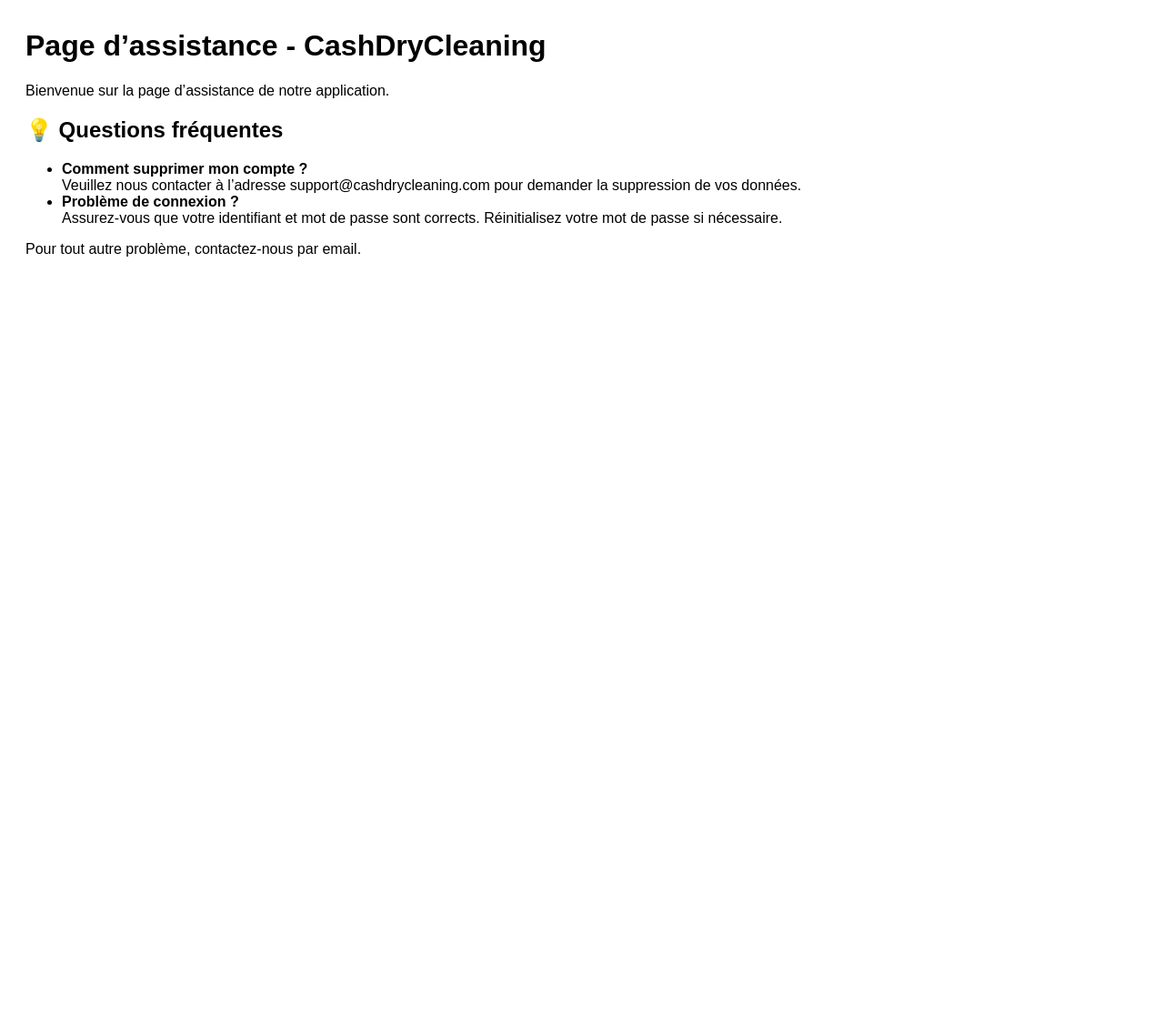
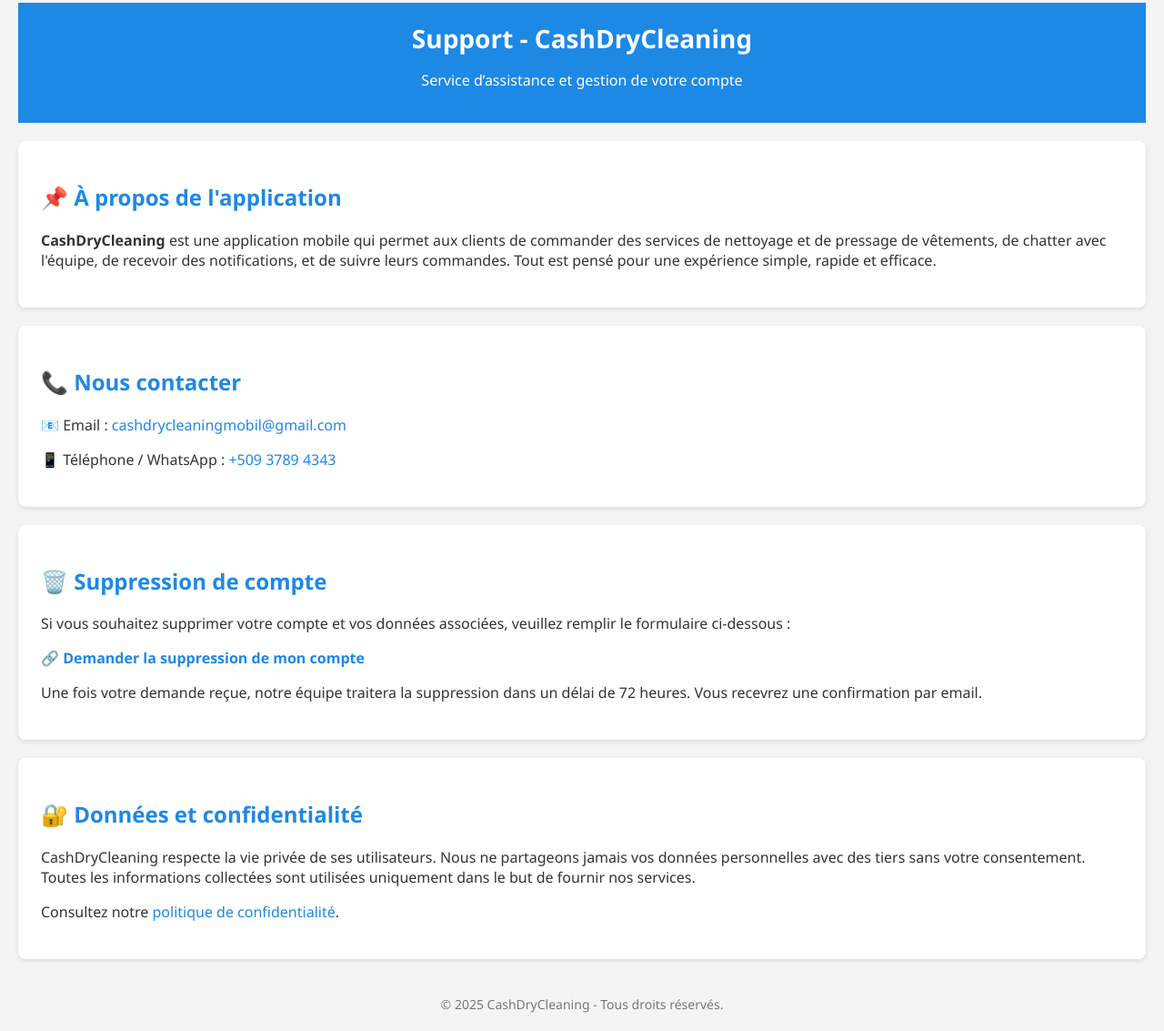
Before and after one commit to Mikelaroselouisiv/cashdrycleaning-support, a plain HTML site: page index.html in a window 1280 px wide. Shown: the part 17-1150 px from the top of the page at 91% size. Before the commit the page ends 800 px from the top, so only its background shows below. Drawn offline with Linux system fonts and the light colour scheme.

Commit message:
Update index.html

```diff
--- a/index.html
+++ b/index.html
@@ -3,16 +3,79 @@
 <head>
   <meta charset="UTF-8" />
   <meta name="viewport" content="width=device-width, initial-scale=1.0" />
-  <title>Aide - CashDryCleaning</title>
+  <title>Assistance - CashDryCleaning</title>
+  <style>
+    body {
+      font-family: 'Segoe UI', sans-serif;
+      background-color: #f4f4f4;
+      color: #333;
+      margin: 0;
+      padding: 20px;
+    }
+    header {
+      background-color: #1e88e5;
+      color: #fff;
+      padding: 20px 40px;
+      text-align: center;
+    }
+    h1 {
+      margin: 0;
+      font-size: 28px;
+    }
+    section {
+      background-color: #fff;
+      margin-top: 20px;
+      padding: 25px;
+      border-radius: 8px;
+      box-shadow: 0 2px 5px rgba(0,0,0,0.1);
+    }
+    h2 {
+      color: #1e88e5;
+    }
+    a {
+      color: #1e88e5;
+      text-decoration: none;
+    }
+    footer {
+      text-align: center;
+      margin-top: 40px;
+      font-size: 14px;
+      color: #777;
+    }
+  </style>
 </head>
-<body style="font-family: Arial, sans-serif; padding: 20px;">
-  <h1>Page d’assistance - CashDryCleaning</h1>
-  <p>Bienvenue sur la page d’assistance de notre application.</p>
-  <h2>💡 Questions fréquentes</h2>
-  <ul>
-    <li><strong>Comment supprimer mon compte ?</strong> <br> Veuillez nous contacter à l’adresse support@cashdrycleaning.com pour demander la suppression de vos données.</li>
-    <li><strong>Problème de connexion ?</strong> <br> Assurez-vous que votre identifiant et mot de passe sont corrects. Réinitialisez votre mot de passe si nécessaire.</li>
-  </ul>
-  <p>Pour tout autre problème, contactez-nous par email.</p>
+<body>
+  <header>
+    <h1>Support - CashDryCleaning</h1>
+    <p>Service d’assistance et gestion de votre compte</p>
+  </header>
+
+  <section>
+    <h2>📌 À propos de l'application</h2>
+    <p><strong>CashDryCleaning</strong> est une application mobile qui permet aux clients de commander des services de nettoyage et de pressage de vêtements, de chatter avec l'équipe, de recevoir des notifications, et de suivre leurs commandes. Tout est pensé pour une expérience simple, rapide et efficace.</p>
+  </section>
+
+  <section>
+    <h2>📞 Nous contacter</h2>
+    <p>📧 Email : <a href="mailto:cashdrycleaningmobil@gmail.com">cashdrycleaningmobil@gmail.com</a></p>
+    <p>📱 Téléphone / WhatsApp : <a href="tel:+50937894343">+509 3789 4343</a></p>
+  </section>
+
+  <section>
+    <h2>🗑️ Suppression de compte</h2>
+    <p>Si vous souhaitez supprimer votre compte et vos données associées, veuillez remplir le formulaire ci-dessous :</p>
+    <p><a href="https://forms.gle/votre-lien-formulaire-suppression" target="_blank"><strong>🔗 Demander la suppression de mon compte</strong></a></p>
+    <p>Une fois votre demande reçue, notre équipe traitera la suppression dans un délai de 72 heures. Vous recevrez une confirmation par email.</p>
+  </section>
+
+  <section>
+    <h2>🔐 Données et confidentialité</h2>
+    <p>CashDryCleaning respecte la vie privée de ses utilisateurs. Nous ne partageons jamais vos données personnelles avec des tiers sans votre consentement. Toutes les informations collectées sont utilisées uniquement dans le but de fournir nos services.</p>
+    <p>Consultez notre <a href="https://mikelaroselouisiv.github.io/cashdrycleaning-support/privacy.html" target="_blank">politique de confidentialité</a>.</p>
+  </section>
+
+  <footer>
+    &copy; 2025 CashDryCleaning - Tous droits réservés.
+  </footer>
 </body>
 </html>
```
